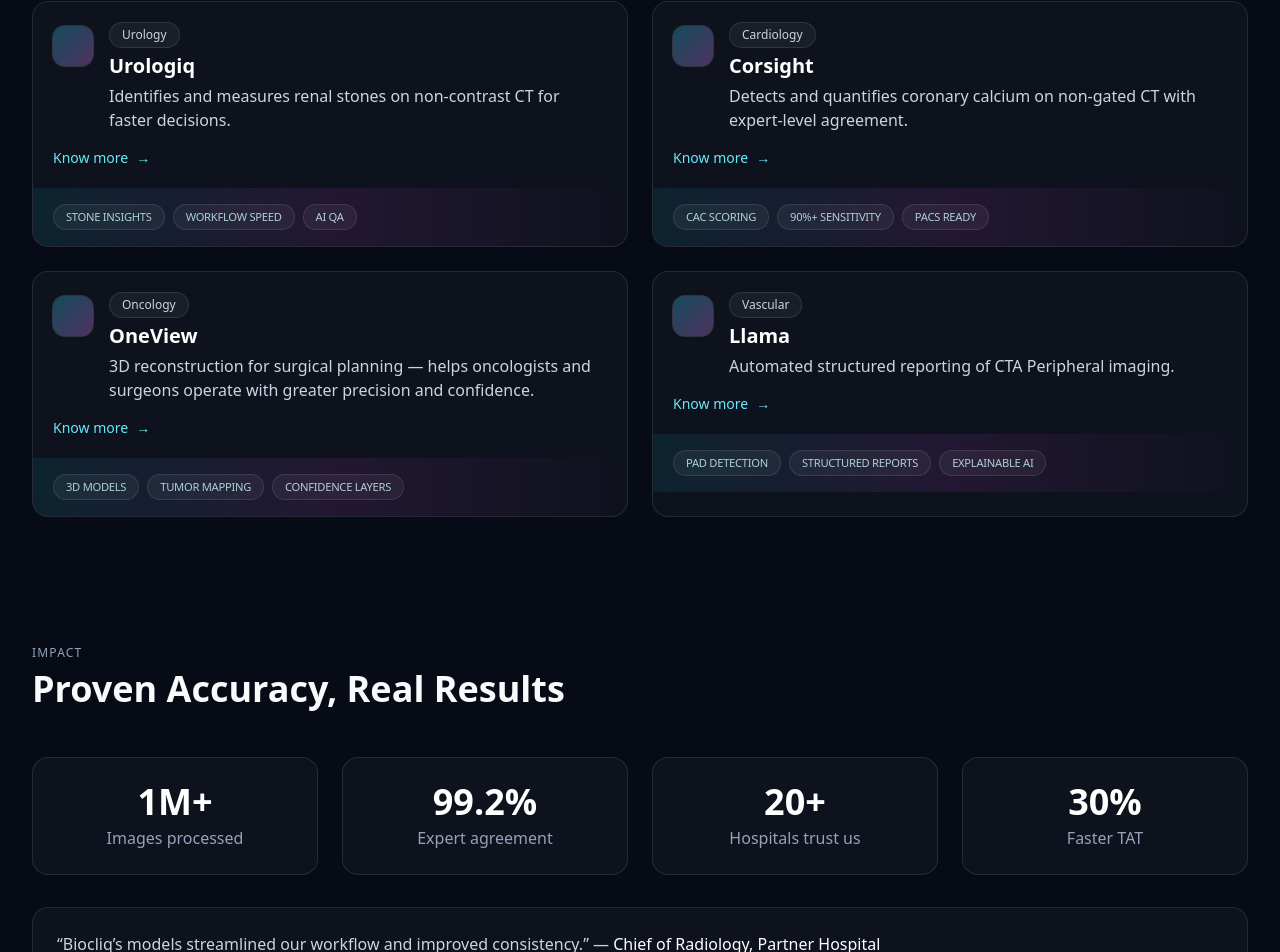
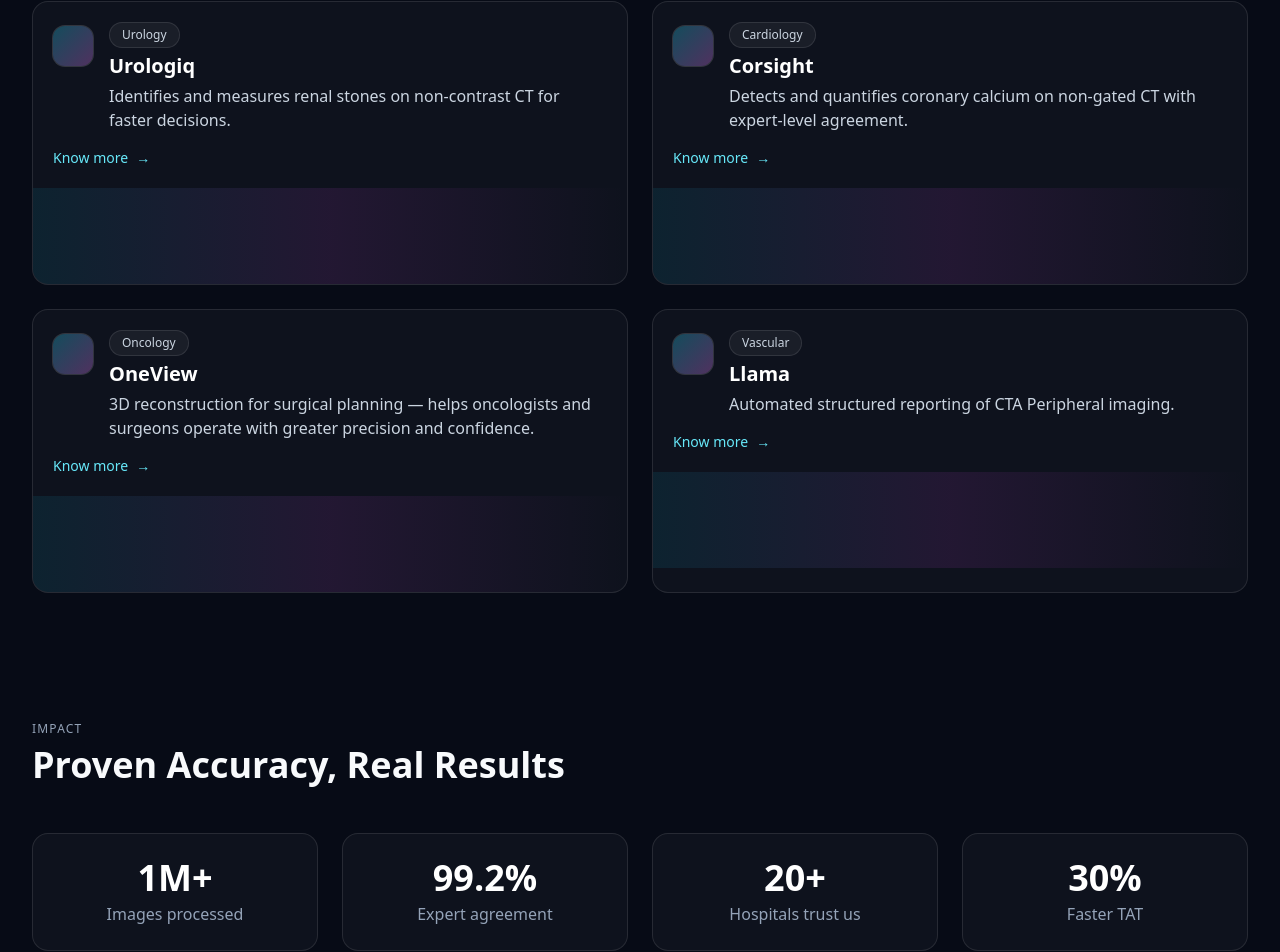
Before and after one commit to BiocliqAI/website-new, a React (Vite) app: page / in a window 1280 px wide. Shown: the part 1608-2560 px from the top of the page. Built offline with nearby package versions, Linux system fonts and the light colour scheme.

Commit message:
style: remove product highlight chips
Co-authored-by: factory-droid[bot] <138933559+factory-droid[bot]@users.noreply.github.com>

```diff
--- a/src/components/TechCard.tsx
+++ b/src/components/TechCard.tsx
@@ -6,10 +6,9 @@
   blurb: string
   tag: string
   href: string
-  highlights?: string[]
 }
 
-export default function TechCard({ title, blurb, tag, href, highlights = [] }: Props) {
+export default function TechCard({ title, blurb, tag, href }: Props) {
   const isInternal = href.startsWith('/')
 
   const external = href.startsWith('http')
@@ -39,19 +38,7 @@
           </a>
         )}
       </div>
-      <div className="bg-gradient-to-r from-cyan-500/10 via-fuchsia-500/10 to-transparent group-hover:via-fuchsia-500/20">
-        {highlights.length ? (
-          <div className="px-5 py-4 flex flex-wrap gap-2 text-xs text-cyan-100/80">
-            {highlights.map((item) => (
-              <span key={item} className="inline-flex items-center rounded-full border border-white/10 bg-white/5 px-3 py-1 text-[0.7rem] uppercase tracking-tight">
-                {item}
-              </span>
-            ))}
-          </div>
-        ) : (
-          <div className="h-24" />
-        )}
-      </div>
+      <div className="h-24 bg-gradient-to-r from-cyan-500/10 via-fuchsia-500/10 to-transparent group-hover:via-fuchsia-500/20" />
     </article>
   )
 }
--- a/src/pages/LandingPage.tsx
+++ b/src/pages/LandingPage.tsx
@@ -83,28 +83,24 @@
               tag="Urology"
               blurb="Identifies and measures renal stones on non-contrast CT for faster decisions."
               href="mailto:info@biocliq.com?subject=Learn%20more%20about%20Urologiq"
-              highlights={["Stone insights", "Workflow speed", "AI QA"]}
             />
             <TechCard
               title="Corsight"
               tag="Cardiology"
               blurb="Detects and quantifies coronary calcium on non-gated CT with expert-level agreement."
               href="/corsight"
-              highlights={["CAC scoring", "90%+ sensitivity", "PACS ready"]}
             />
             <TechCard
               title="OneView"
               tag="Oncology"
               blurb="3D reconstruction for surgical planning — helps oncologists and surgeons operate with greater precision and confidence."
               href="mailto:info@biocliq.com?subject=Learn%20more%20about%20OneView"
-              highlights={["3D models", "Tumor mapping", "Confidence layers"]}
             />
             <TechCard
               title="Llama"
               tag="Vascular"
               blurb="Automated structured reporting of CTA Peripheral imaging."
               href="mailto:info@biocliq.com?subject=Learn%20more%20about%20Llama"
-              highlights={["PAD detection", "Structured reports", "Explainable AI"]}
             />
           </div>
         </Section>
```
